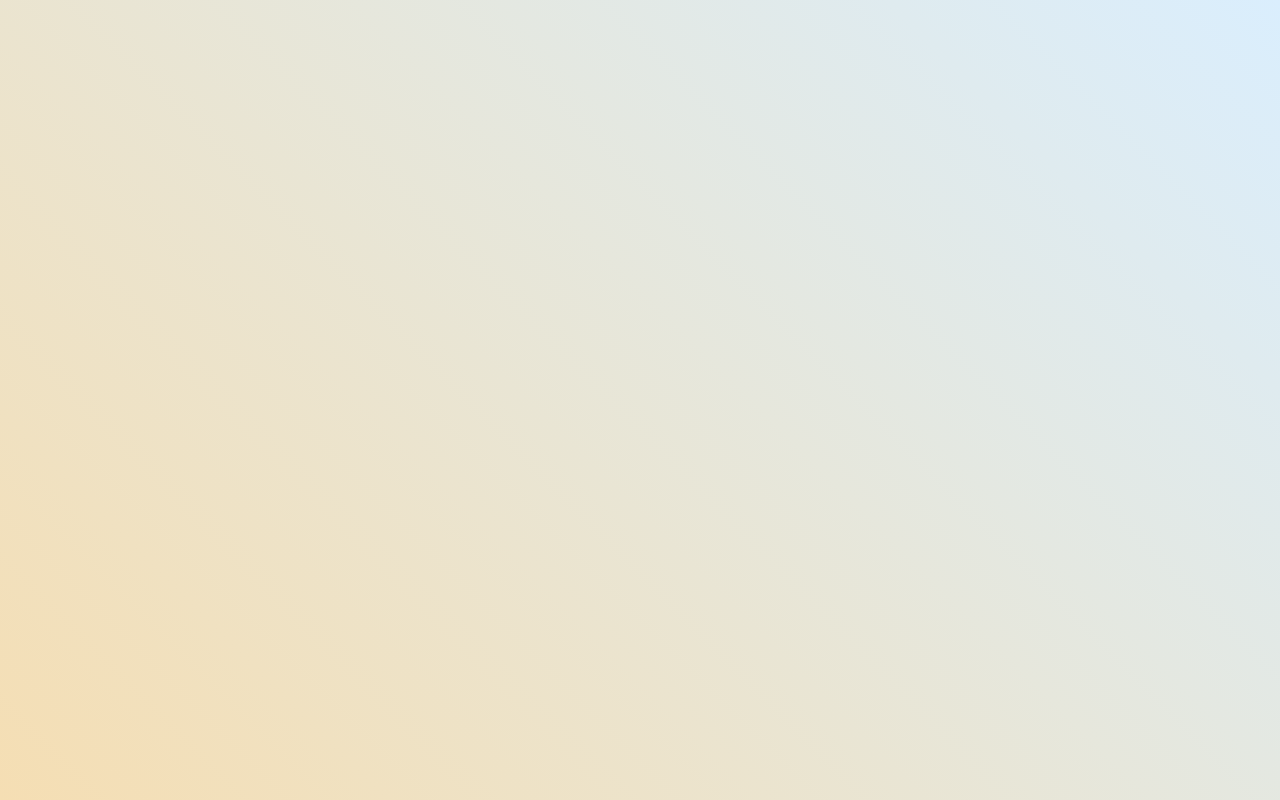
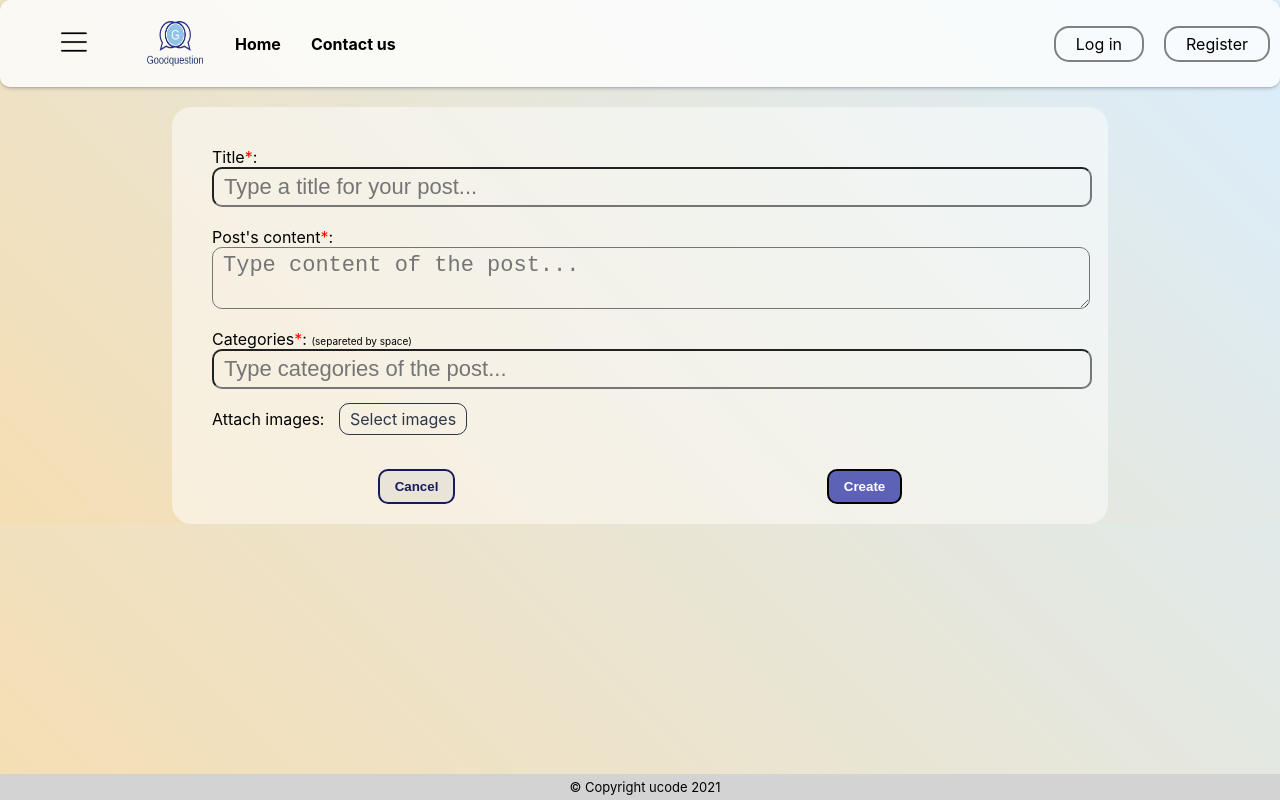
Before and after one commit to Elh-Ayoub/Good_Question_frontend, a React (Create React App) app: page /post/create in a window 1280 px wide. Built offline with nearby package versions, Linux system fonts and the light colour scheme.

Commit message:
add creation of posts for an authorized user

```diff
--- a/src/App.css
+++ b/src/App.css
@@ -13,6 +13,32 @@ html, body {
   position: absolute;
   width: 100%;
   height: 100%;
+}
+.toCreatePost{
+  display: flex;
+  justify-content: space-between;
+  align-items: center;
+  width: fit-content;
+  margin: 10px auto;
+}
+.create-post-link{
+  text-decoration: none;
+  color: black;
+}
+.toCreatePost span {
+  background: rgba(255, 255, 255, 0.5);
+  padding: 10px 25px;
+  border-radius: 40px;
+  cursor: pointer;
+}
+.toCreatePost span:hover  {
+  color: #787ef5;
+}
+.toCreatePost .post-author{
+  display: none;
+}
+.toCreatePost .comment-author{
+  margin-right: 10px;
 }
 .App-logo {
   height: 40vmin;
--- a/src/App.js
+++ b/src/App.js
@@ -8,6 +8,7 @@ import Categories from './Views/Categories';
 import PostsByCategories from './Views/PostsByCategories';
 import Profile from './Views/Profile';
 import PostById from './Views/PostById';
+import CreatePost from './Views/CreatePost';
 
 function App() {
   return (
@@ -29,6 +30,9 @@ function App() {
             <Route path="/users/profile">
               <Profile/>
             </Route>
+            <Route path="/post/create">
+              <CreatePost/>
+            </Route>
             <div className="auth">
               <Route exact path="/auth/login">
                 <Login/>
--- a/src/Components/NavigationComponent.js
+++ b/src/Components/NavigationComponent.js
@@ -20,10 +20,9 @@ function Navigation(){
         <ul className="menu">
             <li className="menu-title" onClick={() => setShowMenu(!showMenu)}><img className="menu-icon"src={menuIcon2}
                 />GoodQuestion</li><hr/>
-            <li className="menu-element"><a href="">Posts</a></li>
-            <li className="menu-element"><Link to="/categories">Categories</Link></li>
-            <li className="menu-element"><a href="">Profile</a></li>
-            <li className="menu-element"><a href="">About us</a></li>
+            <li className="menu-element"><Link className="menu-link" to="/">Posts</Link></li>
+            <li className="menu-element"><Link className="menu-link" to="/categories">Categories</Link></li>
+            <li className="menu-element"><a className="menu-link" href="">About us</a></li>
         </ul>
     }
 
--- /dev/null
+++ b/src/Views/CreatePost.js
@@ -0,0 +1,86 @@
+import React, { useState } from 'react';
+import Header from '../Components/HeaderComponent';
+import Footer from '../Components/FooterComponent';
+import { Link } from 'react-router-dom';
+import "../css/createPost.css"
+import { useHistory } from 'react-router';
+
+function CreatePost(){
+    const [title, setTitle] = useState(null)
+    const [content, setContent] = useState(null)
+    const [categories, setCategories] = useState(null)
+    const [state, setState] = useState({selectedFile: "", responseArray: [],})
+    const [images, setImages] = useState([])
+    const history = useHistory()
+    const changeHandler = (event) => {
+        for (let i = 0; i < event.target.files.length; i++) {
+            images.push(URL.createObjectURL(event.target.files[i]))
+        }
+	};
+    const handleInputChange = (event) => {
+        setState({
+          selectedFile: event.target.files,
+          responseArray:[]
+        });
+      }
+    const formData = new FormData()
+    function Create(){
+        if(!title || !content || !categories){
+            alert('Fields with (*) are required!')
+        }else{
+            if(localStorage.getItem('user-info')){
+                const createPostUrl = `http://127.0.0.1:8000/api/posts/`;
+                for (let i = 0; i < state.selectedFile.length; i++) {
+                    formData.append("images[]", state.selectedFile[i]);
+                }
+                formData.append('images', images);
+                formData.append('title', title);
+                formData.append('categories', categories);
+                formData.append('content', content);
+                formData.append('user', localStorage.getItem('user-info'));
+                fetch(createPostUrl, {
+                    method: 'POST',
+                    body:  formData,
+                })
+                .then((result) => {
+                    console.log('Success:', result);
+                    alert('Post created successfully!')
+                    history.push('/')
+                })
+            }else{
+                alert('Login or register first!')
+            }
+        }
+    }
+    return  <div className="CreatePost">
+                <Header/>
+                <div className="create-post-container">
+                    <div className="input-field-create-post">
+                        <label>Title<span className="red">*</span>: </label>
+                        <input type="text" className="inputText" onChange={(e) => {setTitle(e.target.value)}} placeholder="Type a title for your post..."/>
+                    </div>
+                    <div className="input-field-create-post">
+                        <label>Post's content<span className="red">*</span>: </label>
+                        <textarea className="inputText textarea" onChange={(e) => {setContent(e.target.value)}} placeholder="Type content of the post..."></textarea>
+                    </div>
+                    <div className="input-field-create-post">
+                        <label>Categories<span className="red">*</span>: <span className="small">(separeted by space)</span></label>
+                        <input className="inputText" type="text" onChange={(e) => {setCategories(e.target.value)}}  placeholder="Type categories of the post..."/>
+                    </div>
+                    <div className="input-field-create-post">
+                        <label>Attach images: </label>
+                        <label for="choosefile" className="selectfile">Select images</label>
+                        <input id="choosefile" type="file" onChange={handleInputChange} multiple/>
+                    </div>
+                    <div className="input-field-create-btn">
+                      <Link to="/"><button className="cancel-btn">Cancel</button></Link>
+                      <button className="create-btn" onClick={Create}>Create</button>
+                    </div>
+                </div>
+                <div className="profile-footer">
+                    <Footer/>
+                </div>
+            </div>
+}
+
+export default CreatePost
--- a/src/Views/Home.js
+++ b/src/Views/Home.js
@@ -2,10 +2,32 @@ import React from 'react';
 import Posts from '../Views/Posts'
 import Header from '../Components/HeaderComponent';
 import Footer from '../Components/FooterComponent';
+import userIcon from "../images/user-icon.png"
+import UserProfilePhoto from '../Components/UserProfilePhotoComponent';
+import { Link } from 'react-router-dom';
+import { useHistory } from 'react-router';
 
 function Home(){
+    let avatar = null
+    const history = useHistory()
+    if(localStorage.getItem('user-info')){
+        avatar = <UserProfilePhoto Author={localStorage.getItem('user-info')}/>
+    }else{
+        avatar= <img className="img-responsive" src={userIcon} alt="avatar"/>
+    }
+    function createPost(){
+        if(localStorage.getItem('user-info')){
+            history.push('post/create')
+        }else{
+            alert('Login or register first!')
+        }
+    }
     return <div>
         <Header/>
+            <div className="toCreatePost">
+                <Link to="users/profile">{avatar}</Link>
+                <span onClick={createPost}>What's in your mind? a goodquestion?</span>
+            </div>
             <Posts/>
         <Footer/>
         </div>
--- /dev/null
+++ b/src/css/createPost.css
@@ -0,0 +1,58 @@
+.create-post-container{
+    position: relative;
+    margin-top: 20px;
+    left: 50%;
+    transform: translate(-50%, 0);
+    background: rgba(255, 255, 255, 0.5);
+    height: 60%;
+    padding: 20px;
+    border-radius: 20px;
+    width: 70%;
+}
+.input-field-create-post{
+    margin: 20px;
+}
+.textarea{
+    position: relative;
+    width: 100%;
+    resize: vertical;
+}
+.small{
+    font-size: x-small;
+}
+.red{
+    color: red;
+}
+.input-field-create-btn{
+    display: flex;
+    justify-content: space-around;
+    align-items: center;
+    padding-top: 20px;
+}
+.cancel-btn{
+    background: rgba(177, 175, 175, 0.192);
+    padding: 8px 15px;
+    border-radius: 10px;
+    border: 2px solid #181b58;
+    color:  #181b58;
+    font-weight: bold;
+    cursor: pointer;
+}
+.cancel-btn:hover, .create-btn:hover{
+    background: lightslategray;
+}
+.cancel-btn:focus, .create-btn:focus{
+    border: 2px solid #5d62b6;
+}
+.cancel-btn:active, .create-btn:active{
+    background: lightgray;
+}
+.create-btn{
+    background: #5d62b6;
+    padding: 8px 15px;
+    border-radius: 10px;
+    border: 2px solid black;
+    color:  white;
+    font-weight: bold;
+    cursor: pointer;
+}
--- a/src/css/navmenu.css
+++ b/src/css/navmenu.css
@@ -27,7 +27,10 @@
     padding-top: 10px;
     padding-bottom: 10px;
 }
-
+.menu-element .menu-link{
+    width: 100%;
+    text-align: center;
+}
 .menu-element:hover{
     box-shadow: #7f9bca 0px 2px 5px -1px, #7f9bca 0px 1px 3px -1px;
 }
```
